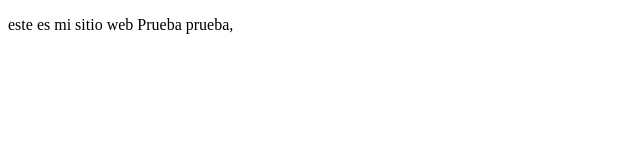
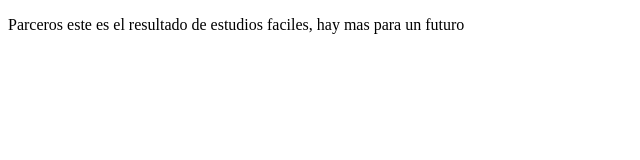
Before and after one commit to aovy95/proyectoDemo, a plain HTML site: page index.html in a window 1280 px wide. Shown: the whole page, without its empty margins (0-640 px from the left). Drawn offline with Linux system fonts and the light colour scheme.

```diff
--- a/index.html
+++ b/index.html
@@ -8,7 +8,7 @@
 </head>
 <body>
     <p>
-        este es mi sitio web Prueba prueba,
+        Parceros este es el resultado de estudios faciles, hay mas para un futuro
     </p>
 </body>
 </html>
```
